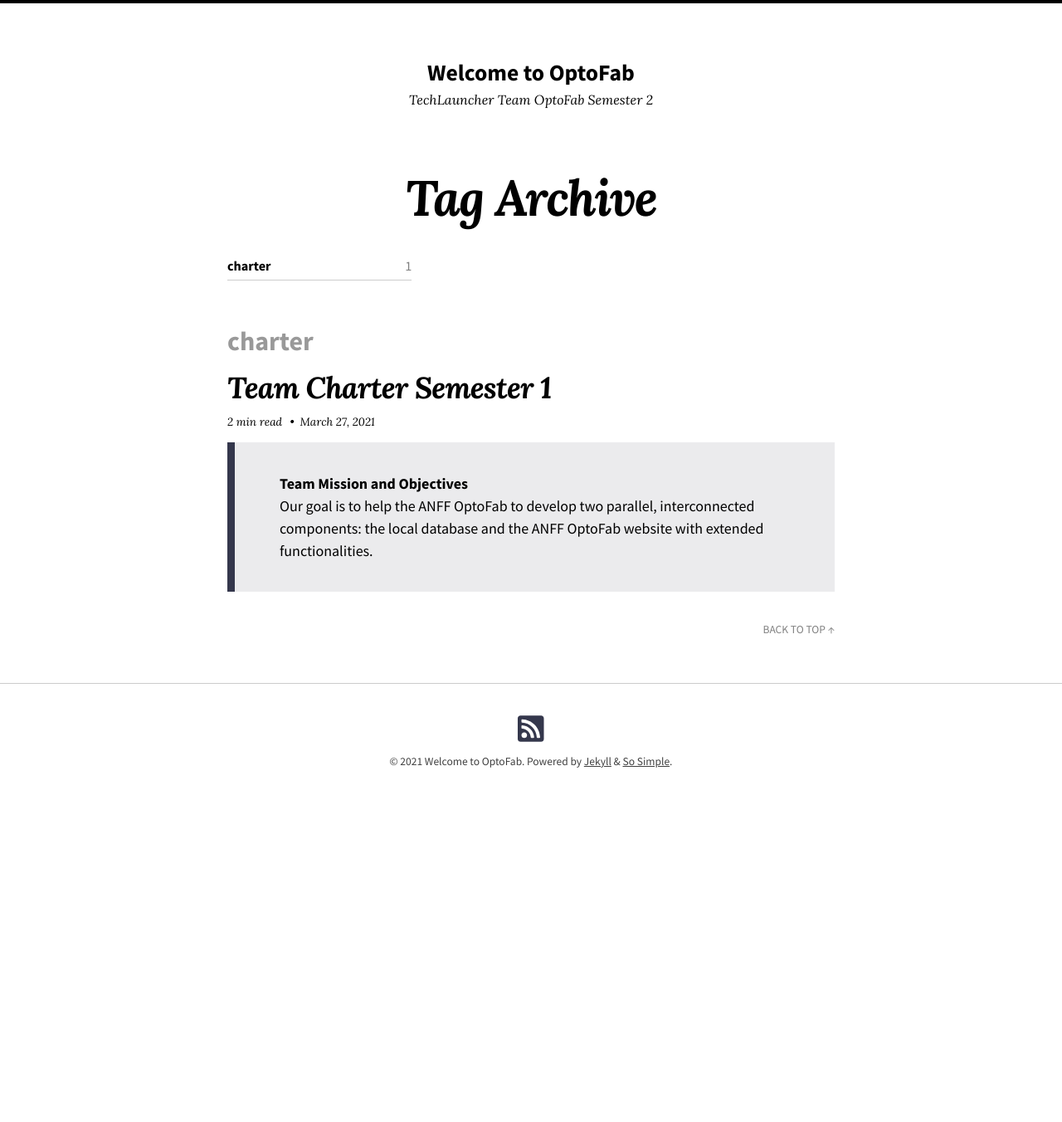
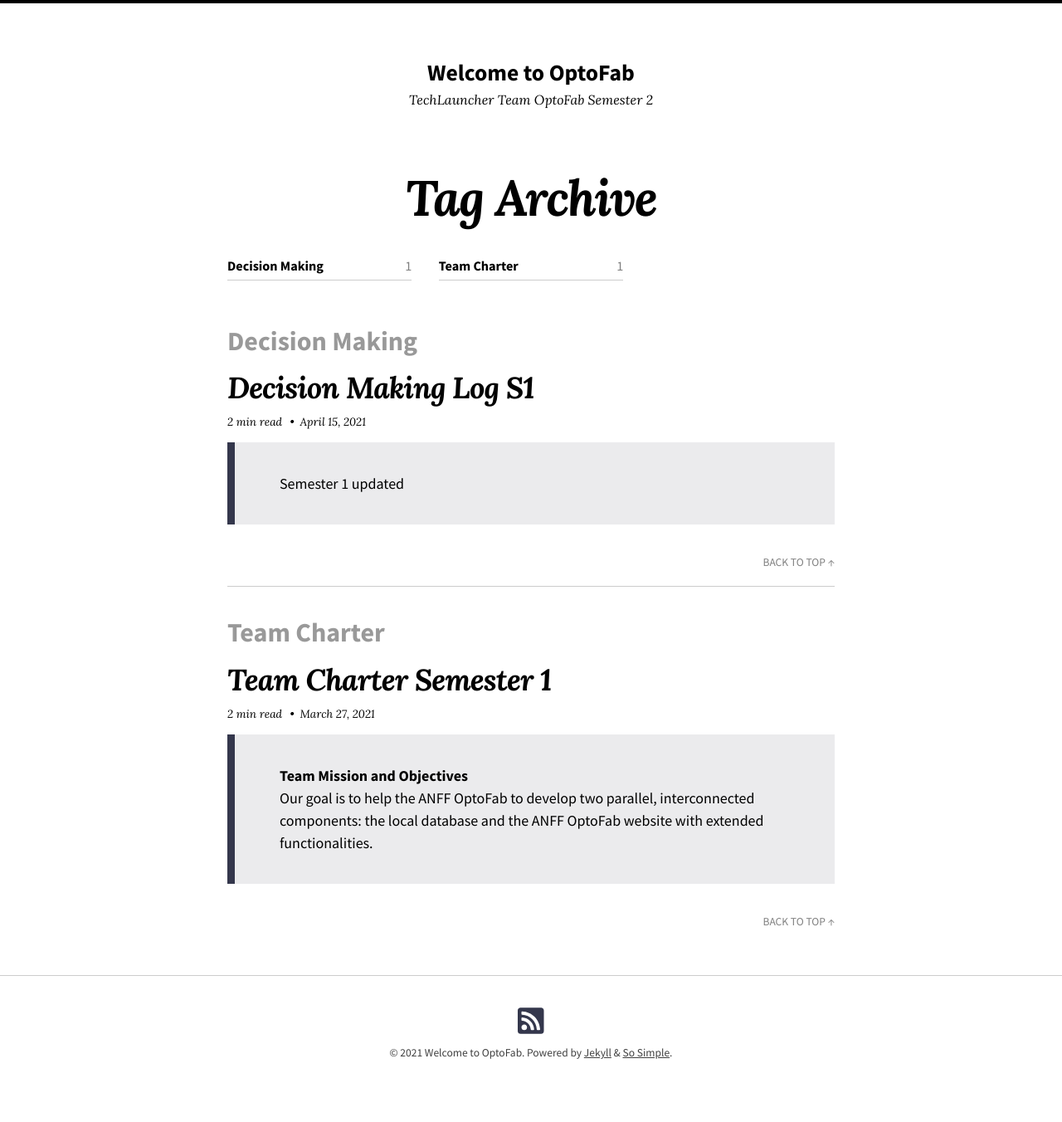
Before and after one commit to optofab/optofab.github.io, a Jekyll site: the page built from tags.md, in a window 1280 px wide. Shown: the whole page at 83% size. Built offline with Jekyll 4.4.1, drawn with Linux system fonts in a browser that asks for light colours; nearby versions of some CDN libraries; before the commit the page ends 1000 px from its top, so only the background shows below that.

Commit message:
rename tags

```diff
--- a/_posts/2021-03-27-Team-Charter-Semester-1.md
+++ b/_posts/2021-03-27-Team-Charter-Semester-1.md
@@ -1,7 +1,7 @@
 ---
 layout: post
 tag:
-  - charter
+  - "Team Charter"
 ---
 
 > **Team Mission and Objectives**<br>
--- a/_posts/2021-04-15-Decision-Making-Log-S1.md
+++ b/_posts/2021-04-15-Decision-Making-Log-S1.md
@@ -1,5 +1,7 @@
 ---
 layout: post
+tags:
+  - "Decision Making"
 last-modified-at: 2021-05-13
 ---
 
```
